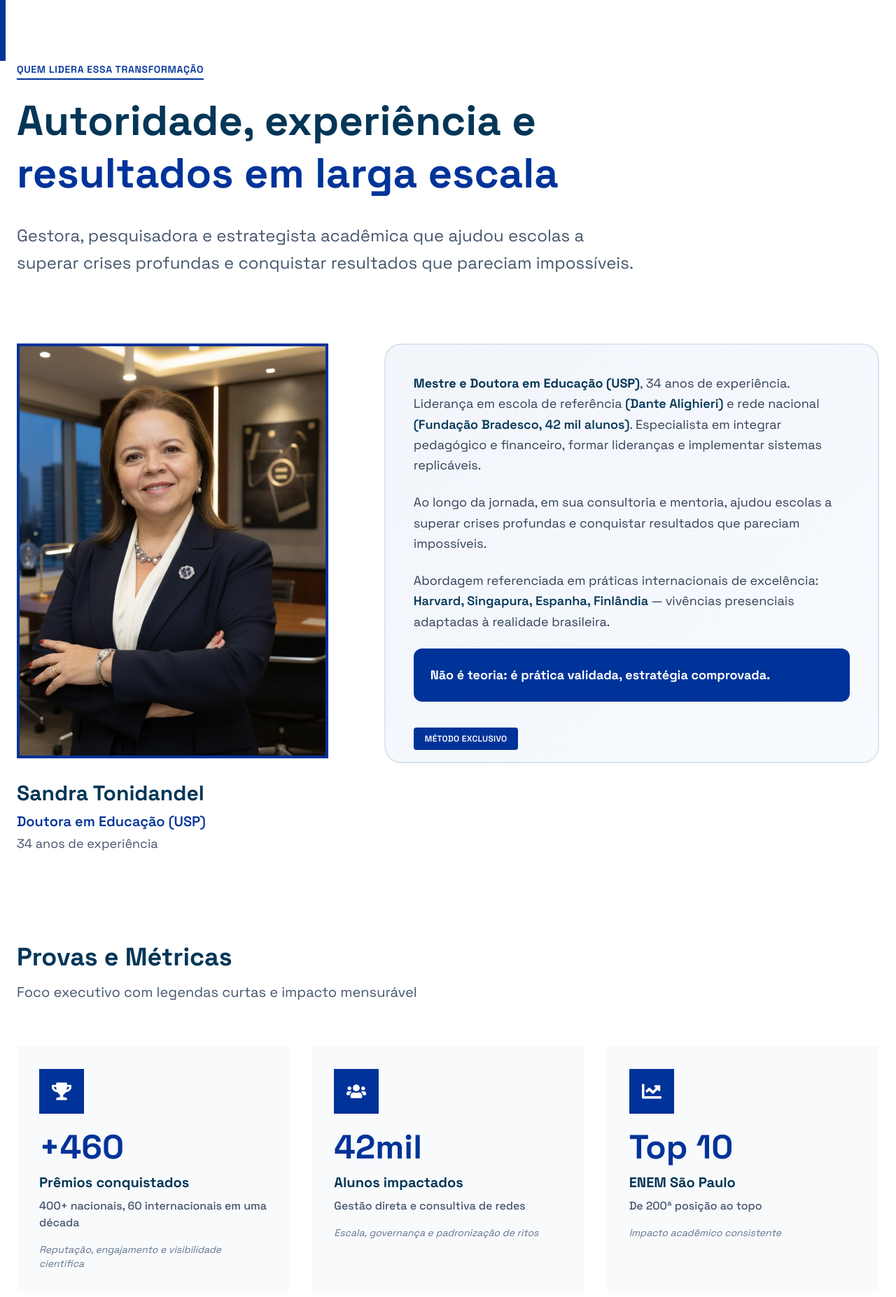
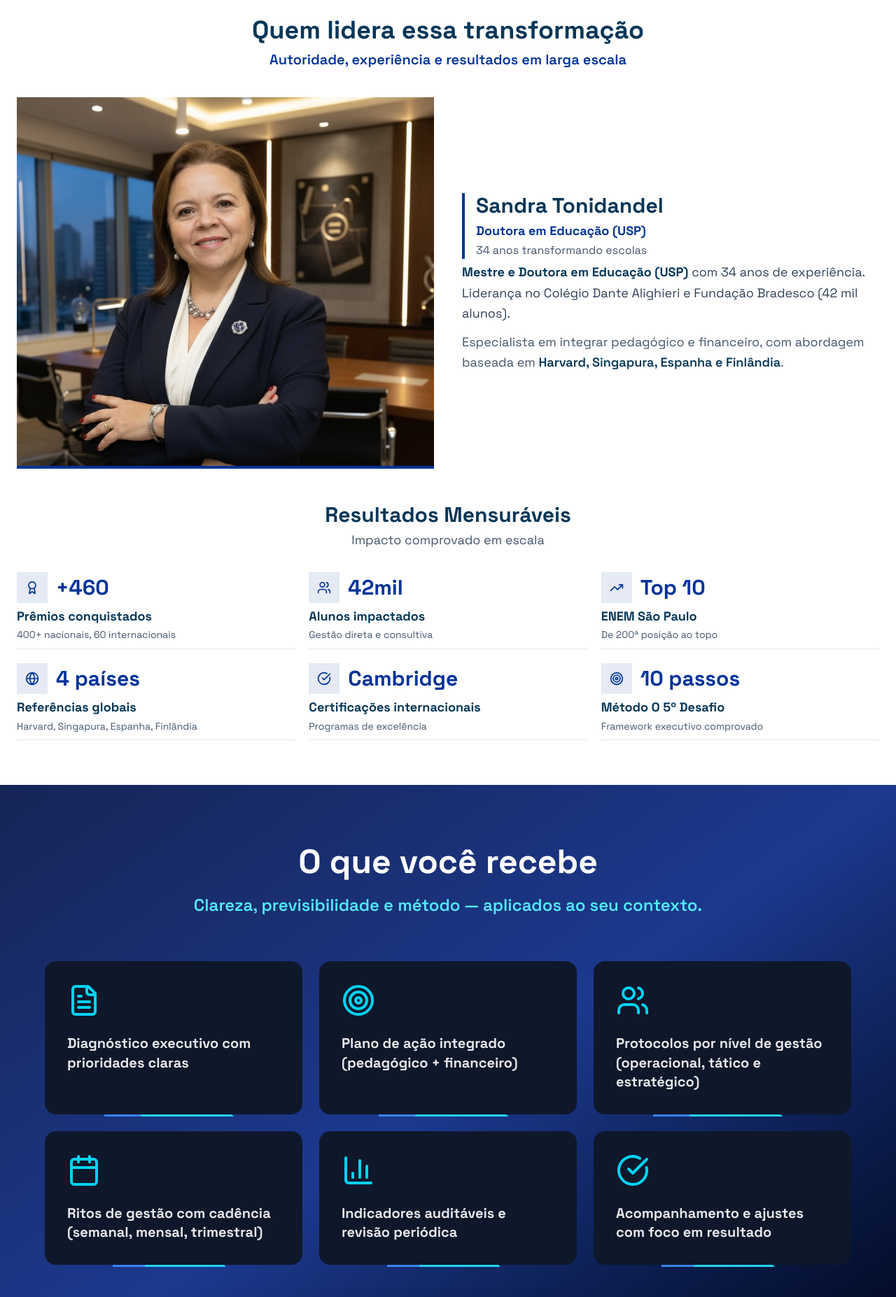
Before and after one commit to iagosoave/lp-sandra-amostra, a React (Vite) app: page / in a window 1280 px wide. Shown: the part 2360-4214 px from the top of the page at 70% size. Built offline with nearby package versions, Linux system fonts and the light colour scheme.

Commit message:
first commit

```diff
--- a/src/components/AboutSection.jsx
+++ b/src/components/AboutSection.jsx
@@ -1,286 +1,174 @@
 import React from 'react';
 import sandraPhoto from './sandra.jpeg';
-import { motion, useScroll, useTransform } from 'framer-motion';
-import { FaTrophy, FaUsers, FaChartLine, FaGlobe, FaCertificate, FaClipboardCheck } from 'react-icons/fa';
+import { motion } from 'framer-motion';
+import { Award, Users, TrendingUp, Globe, CheckCircle, Target } from 'lucide-react';
 
 const AboutSection = () => {
-  const sectionRef = React.useRef(null);
-  const { scrollYProgress } = useScroll({
-    target: sectionRef,
-    offset: ["start end", "end start"]
-  });
-
-  const y = useTransform(scrollYProgress, [0, 1], [50, -50]);
-
   const metrics = [
     {
-      icon: FaTrophy,
+      icon: Award,
       number: '+460',
       title: 'Prêmios conquistados',
-      subtitle: '400+ nacionais, 60 internacionais em uma década',
-      detail: 'Reputação, engajamento e visibilidade científica'
+      subtitle: '400+ nacionais, 60 internacionais'
     },
     {
-      icon: FaUsers,
+      icon: Users,
       number: '42mil',
       title: 'Alunos impactados',
-      subtitle: 'Gestão direta e consultiva de redes',
-      detail: 'Escala, governança e padronização de ritos'
+      subtitle: 'Gestão direta e consultiva'
     },
     {
-      icon: FaChartLine,
+      icon: TrendingUp,
       number: 'Top 10',
       title: 'ENEM São Paulo',
-      subtitle: 'De 200ª posição ao topo',
-      detail: 'Impacto acadêmico consistente'
+      subtitle: 'De 200ª posição ao topo'
     },
     {
-      icon: FaGlobe,
+      icon: Globe,
       number: '4 países',
       title: 'Referências globais',
-      subtitle: 'Harvard, Singapura, Espanha, Finlândia',
-      detail: 'Credenciais e padrões globais'
+      subtitle: 'Harvard, Singapura, Espanha, Finlândia'
     },
     {
-      icon: FaCertificate,
+      icon: CheckCircle,
       number: 'Cambridge',
-      title: 'Certificações',
-      subtitle: 'Programas internacionais',
-      detail: 'Credenciais e padrões globais'
+      title: 'Certificações internacionais',
+      subtitle: 'Programas de excelência'
     },
     {
-      icon: FaClipboardCheck,
-      number: 'Rubricas',
-      title: 'Avaliação processual',
-      subtitle: 'Ganhos mensuráveis em aprendizagem',
-      detail: 'Método e indicadores pedagógicos'
+      icon: Target,
+      number: '10 passos',
+      title: 'Método O 5º Desafio',
+      subtitle: 'Framework executivo comprovado'
     }
   ];
 
   return (
-    <section ref={sectionRef} className="relative bg-white py-24 md:py-32 overflow-hidden">
+    <section className="bg-white py-12 md:py-16">
+      <div className="max-w-7xl mx-auto px-6">
 
-      {/* Minimal decorative accent */}
-      <div className="absolute top-0 left-0 w-2 h-32 bg-[#003399]"></div>
-      <div className="absolute bottom-0 right-0 w-2 h-32 bg-[#003399]"></div>
-
-      <div className="max-w-7xl mx-auto px-6 relative z-10">
-
-        {/* Section intro */}
-        <motion.div
-          className="mb-24"
-          initial={{ opacity: 0 }}
-          whileInView={{ opacity: 1 }}
-          viewport={{ once: true, margin: "-100px" }}
-          transition={{ duration: 1 }}
-        >
-          <motion.div
-            className="mb-6"
+        {/* Título da seção */}
+        <div className="text-center mb-10">
+          <motion.h2
+            className="text-3xl md:text-4xl font-extrabold text-[#033657] mb-2"
             initial={{ opacity: 0, y: 20 }}
             whileInView={{ opacity: 1, y: 0 }}
             viewport={{ once: true }}
+            transition={{ duration: 0.6 }}
+          >
+            Quem lidera essa transformação
+          </motion.h2>
+          <motion.p
+            className="text-lg md:text-xl text-[#003399] font-semibold"
+            initial={{ opacity: 0, y: 20 }}
+            whileInView={{ opacity: 1, y: 0 }}
+            viewport={{ once: true }}
+            transition={{ duration: 0.6, delay: 0.1 }}
+          >
+            Autoridade, experiência e resultados em larga escala
+          </motion.p>
+        </div>
+
+        {/* Conteúdo principal - Image Left + Info Right */}
+        <div className="grid grid-cols-1 lg:grid-cols-2 gap-6 lg:gap-10 mb-12">
+
+          {/* Coluna da imagem - ESQUERDA (SÓ A FOTO) */}
+          <motion.div
+            initial={{ opacity: 0, x: -30 }}
+            whileInView={{ opacity: 1, x: 0 }}
+            viewport={{ once: true }}
             transition={{ duration: 0.8 }}
           >
-            <span className="text-[#003399] font-semibold tracking-wider uppercase text-sm border-b-2 border-[#003399] pb-1">
-              Quem lidera essa transformação
-            </span>
+            <div className="relative">
+              <img
+                src={sandraPhoto}
+                alt="Sandra Tonidandel"
+                className="w-full h-auto object-cover"
+              />
+              <div className="absolute bottom-0 left-0 right-0 h-1 bg-[#003399]"></div>
+            </div>
           </motion.div>
 
-          <motion.h2
-            className="text-4xl md:text-5xl lg:text-6xl font-extrabold text-[#033657] leading-tight mb-8 max-w-4xl"
-            initial={{ opacity: 0, y: 30 }}
-            whileInView={{ opacity: 1, y: 0 }}
+          {/* Coluna de conteúdo - DIREITA */}
+          <motion.div
+            className="flex flex-col justify-center space-y-3"
+            initial={{ opacity: 0, x: 30 }}
+            whileInView={{ opacity: 1, x: 0 }}
             viewport={{ once: true }}
             transition={{ duration: 0.8, delay: 0.2 }}
           >
-            Autoridade, experiência e<br />
-            <span className="text-[#003399]">resultados em larga escala</span>
-          </motion.h2>
-
-          <motion.p
-            className="text-xl md:text-2xl text-slate-600 leading-relaxed max-w-4xl"
-            initial={{ opacity: 0, y: 20 }}
-            whileInView={{ opacity: 1, y: 0 }}
-            viewport={{ once: true }}
-            transition={{ duration: 0.8, delay: 0.4 }}
-          >
-            Gestora, pesquisadora e estrategista acadêmica que ajudou escolas
-            a superar crises profundas e conquistar resultados que pareciam impossíveis.
-          </motion.p>
-        </motion.div>
-
-        {/* Main content - Image and credentials */}
-        <div className="grid grid-cols-1 lg:grid-cols-5 gap-16 lg:gap-20 mb-32 items-start">
-
-          {/* Photo column */}
-          <motion.div
-            className="lg:col-span-2"
-            initial={{ opacity: 0, x: -40 }}
-            whileInView={{ opacity: 1, x: 0 }}
-            viewport={{ once: true, margin: "-100px" }}
-            transition={{ duration: 1, ease: "easeOut" }}
-          >
-            <div className="sticky top-24">
-              {/* Main image */}
-              <motion.div
-                className="relative aspect-[3/4] overflow-hidden mb-8"
-                whileHover={{ scale: 1.01 }}
-                transition={{ duration: 0.6 }}
-              >
-                <img
-                  src={sandraPhoto}
-                  alt="Sandra Tonidandel"
-                  className="w-full h-full object-cover"
-                />
-                {/* Simple border accent */}
-                <div className="absolute inset-0 border-4 border-[#003399] pointer-events-none"></div>
-              </motion.div>
-
-              {/* Info below image */}
-              <motion.div
-                initial={{ opacity: 0, y: 20 }}
-                whileInView={{ opacity: 1, y: 0 }}
-                viewport={{ once: true }}
-                transition={{ duration: 0.8, delay: 0.3 }}
-              >
-                <h3 className="text-3xl font-bold text-[#033657] mb-2">
+            {/* Info de Sandra EM CIMA DO TEXTO */}
+            <div className="border-l-4 border-[#003399] pl-4 mb-1">
+              <h3 className="text-2xl md:text-3xl font-bold text-[#033657] mb-1">
                 Sandra Tonidandel
               </h3>
-                <p className="text-[#003399] font-semibold text-xl mb-1">
+              <p className="text-[#003399] font-bold text-base md:text-lg mb-0.5">
                 Doutora em Educação (USP)
               </p>
-                <p className="text-slate-600 text-lg">
-                  34 anos de experiência
-                </p>
-              </motion.div>
-            </div>
-          </motion.div>
-
-          {/* Content column - COM SCROLL NO CARD */}
-          <div className="lg:col-span-3">
-            <motion.div
-              className="bg-gradient-to-br from-[#003399]/5 to-blue-50/50 rounded-3xl p-8 md:p-10 border-2 border-[#003399]/10 max-h-[600px] overflow-y-auto scrollbar-thin scrollbar-thumb-[#003399] scrollbar-track-gray-100"
-              initial={{ opacity: 0, y: 40 }}
-              whileInView={{ opacity: 1, y: 0 }}
-              viewport={{ once: true, margin: "-100px" }}
-              transition={{ duration: 0.8, delay: 0.2 }}
-            >
-              <div className="space-y-6">
-
-                <div>
-                  <p className="text-lg text-slate-700 leading-relaxed">
-                    <span className="font-bold text-[#033657]">Mestre e Doutora em Educação (USP)</span>, 34 anos de experiência. Liderança em escola de referência <span className="font-semibold text-[#033657]">(Dante Alighieri)</span> e rede nacional <span className="font-semibold text-[#033657]">(Fundação Bradesco, 42 mil alunos)</span>. Especialista em integrar pedagógico e financeiro, formar lideranças e implementar sistemas replicáveis.
+              <p className="text-slate-600 text-sm md:text-base">
+                34 anos transformando escolas
               </p>
             </div>
 
             <div>
-                  <p className="text-lg text-slate-700 leading-relaxed">
-                    Ao longo da jornada, em sua consultoria e mentoria, ajudou escolas a superar crises profundas e conquistar resultados que pareciam impossíveis.
+              <p className="text-base md:text-lg text-slate-700 leading-relaxed">
+                <span className="font-bold text-[#033657]">Mestre e Doutora em Educação (USP)</span> com 34 anos de experiência. Liderança no Colégio Dante Alighieri e Fundação Bradesco (42 mil alunos).
               </p>
             </div>
 
             <div>
-                  <p className="text-lg text-slate-700 leading-relaxed">
-                    Abordagem referenciada em práticas internacionais de excelência: <span className="font-semibold text-[#033657]">Harvard, Singapura, Espanha, Finlândia</span> — vivências presenciais adaptadas à realidade brasileira.
+              <p className="text-base md:text-lg text-slate-600 leading-relaxed">
+                Especialista em integrar pedagógico e financeiro, com abordagem baseada em <span className="font-semibold text-[#033657]">Harvard, Singapura, Espanha e Finlândia</span>.
+              </p>
+            </div>
+          </motion.div>
+        </div>
+
+        {/* Seção de métricas */}
+        <div>
+          <div className="text-center mb-8">
+            <h3 className="text-2xl md:text-3xl font-extrabold text-[#033657] mb-1">
+              Resultados Mensuráveis
+            </h3>
+            <p className="text-base md:text-lg text-slate-600">
+              Impacto comprovado em escala
             </p>
           </div>
 
-                <div className="bg-[#003399] p-6 rounded-xl">
-                  <p className="text-white text-lg font-bold">
-                    Não é teoria: é prática validada, estratégia comprovada.
-                  </p>
+          <div className="grid grid-cols-1 md:grid-cols-2 lg:grid-cols-3 gap-5">
+            {metrics.map((metric, index) => (
+              <motion.div
+                key={index}
+                initial={{ opacity: 0, y: 20 }}
+                whileInView={{ opacity: 1, y: 0 }}
+                viewport={{ once: true }}
+                transition={{ duration: 0.5, delay: index * 0.1 }}
+                className="group"
+              >
+                {/* Ícone e número */}
+                <div className="flex items-center space-x-3 mb-2">
+                  <div className="w-11 h-11 bg-[#003399]/10 group-hover:bg-[#003399] flex items-center justify-center transition-colors duration-300">
+                    <metric.icon className="w-5 h-5 text-[#003399] group-hover:text-white transition-colors duration-300" />
                   </div>
-
-                <div className="pt-4">
-                  <div className="mb-4">
-                    <span className="bg-[#003399] text-white px-4 py-2 text-xs font-semibold uppercase tracking-wide rounded">
-                      Método Exclusivo
-                    </span>
-                  </div>
-
-                  <h4 className="text-2xl md:text-3xl font-bold text-[#033657] mb-3">
-                    O 5º Desafio
-                  </h4>
-                  <p className="text-slate-700 text-lg leading-relaxed mb-3">
-                    Framework de <span className="font-bold text-[#033657]">10 passos</span> que leva escolas ao superávit estratégico — integrando gestão acadêmica, financeira e liderança.
-                  </p>
-                  <p className="text-[#003399] font-bold text-lg">
-                    Roteiro executivo comprovado
-                  </p>
-                </div>
-
-              </div>
-            </motion.div>
+                  <div className="text-2xl md:text-3xl font-bold text-[#003399]">
+                    {metric.number}
                   </div>
                 </div>
 
-        {/* Metrics section */}
-        <motion.div
-          initial={{ opacity: 0 }}
-          whileInView={{ opacity: 1 }}
-          viewport={{ once: true, margin: "-100px" }}
-          transition={{ duration: 1 }}
-        >
-          <motion.div
-            className="mb-16"
-            initial={{ opacity: 0, y: 30 }}
-            whileInView={{ opacity: 1, y: 0 }}
-            viewport={{ once: true }}
-            transition={{ duration: 0.8 }}
-          >
-            <h3 className="text-3xl md:text-4xl font-bold text-[#033657] mb-4">
-              Provas e Métricas
-            </h3>
-            <p className="text-xl text-slate-600 max-w-2xl">
-              Foco executivo com legendas curtas e impacto mensurável
-            </p>
-          </motion.div>
-
-          <div className="grid grid-cols-1 md:grid-cols-2 lg:grid-cols-3 gap-8">
-            {metrics.map((metric, index) => (
-              <motion.div
-                key={index}
-                initial={{ opacity: 0, y: 40 }}
-                whileInView={{ opacity: 1, y: 0 }}
-                viewport={{ once: true, margin: "-50px" }}
-                transition={{
-                  duration: 0.6,
-                  delay: index * 0.1,
-                  ease: "easeOut"
-                }}
-                whileHover={{ y: -8 }}
-                className="group bg-slate-50 p-8 transition-all duration-300"
-              >
-                {/* Icon */}
-                <div className="mb-6">
-                  <div className="w-16 h-16 bg-[#003399] flex items-center justify-center">
-                    <metric.icon className="w-7 h-7 text-white" />
-                  </div>
-                </div>
-
-                {/* Number */}
-                <div className="text-5xl font-bold text-[#003399] mb-3">
-                  {metric.number}
-                </div>
-
-                {/* Title */}
-                <h4 className="font-bold text-[#033657] text-xl mb-2">
+                {/* Conteúdo */}
+                <h4 className="font-bold text-[#033657] text-base md:text-lg mb-1 leading-tight">
                   {metric.title}
                 </h4>
-
-                {/* Subtitle */}
-                <p className="text-slate-600 mb-4 font-medium">
+                <p className="text-slate-600 text-sm leading-relaxed">
                   {metric.subtitle}
                 </p>
 
-                {/* Detail */}
-                <p className="text-sm text-slate-500 italic">
-                  {metric.detail}
-                </p>
+                {/* Linha de separação sutil */}
+                <div className="mt-2 h-px bg-slate-200 group-hover:bg-[#003399] transition-colors duration-300"></div>
               </motion.div>
             ))}
           </div>
-        </motion.div>
+        </div>
 
       </div>
     </section>
--- a/src/components/HeroSection.jsx
+++ b/src/components/HeroSection.jsx
@@ -95,13 +95,13 @@ const HeroSection = () => {
             </motion.p>
           </div>
 
-          {/* CTA Button - MELHORADO */}
+          {/* CTA Button - AJUSTADO PARA MOBILE */}
           <motion.div
             variants={fadeInUp}
             className="mt-6"
           >
             <motion.button
-              className="relative font-lato bg-[#003399] text-white font-bold px-8 py-4 rounded-full text-base w-full shadow-xl flex items-center justify-center space-x-3 overflow-hidden group"
+              className="relative font-lato bg-[#003399] text-white font-bold px-6 py-3.5 rounded-full text-sm w-full shadow-xl flex items-center justify-center space-x-2 overflow-hidden group"
               whileHover={{ scale: 1.03 }}
               whileTap={{ scale: 0.97 }}
               transition={{ type: "spring", stiffness: 400, damping: 25 }}
--- a/src/components/ProgramSection.jsx
+++ b/src/components/ProgramSection.jsx
@@ -44,45 +44,79 @@ const sectionContent = {
 //==================================================================
 const ProgramSection = () => {
   return (
-    <section className="bg-[#0D1A2E] py-20 md:py-24">
-      <div className="max-w-7xl mx-auto px-6">
+    <div className="min-h-screen bg-gradient-to-br from-blue-950 via-blue-900 to-slate-950 flex flex-col items-center justify-center px-4 sm:px-6 py-12 sm:py-16 md:py-20">
+      <style>
+        {`
+          @keyframes border-spin {
+            0% {
+              transform: rotate(0deg);
+            }
+            100% {
+              transform: rotate(360deg);
+            }
+          }
 
-        {/* Título e subtítulo */}
-        <div className="text-center mb-16">
-          <h2 className="text-4xl md:text-5xl font-extrabold text-white mb-4">
+          .animate-border-spin {
+            animation: border-spin 4s linear infinite;
+          }
+        `}
+      </style>
+
+      <div className="max-w-6xl w-full">
+        {/* Header */}
+        <div className="text-center mb-10 sm:mb-12 md:mb-16">
+          <h2 className="text-3xl sm:text-4xl md:text-5xl font-extrabold text-white mb-4 leading-tight px-2">
             {sectionContent.title}
           </h2>
-          <p className="text-xl md:text-2xl text-cyan-300 font-semibold">
+          <p className="text-lg sm:text-xl md:text-2xl text-cyan-300 font-semibold px-2">
             {sectionContent.subtitle}
           </p>
         </div>
 
-        {/* Grid de entregáveis */}
-        <div className="grid grid-cols-1 md:grid-cols-2 lg:grid-cols-3 gap-8 mb-16">
+        {/* Cards Grid */}
+        <div className="grid grid-cols-1 md:grid-cols-2 lg:grid-cols-3 gap-4 sm:gap-6 mb-10 sm:mb-12">
           {sectionContent.deliverables.map((deliverable, index) => (
             <motion.div
               key={index}
               initial={{ opacity: 0, y: 20 }}
-              whileInView={{ opacity: 1, y: 0 }}
-              viewport={{ once: true }}
-              transition={{ duration: 0.5, delay: index * 0.1 }}
-              whileHover={{ scale: 1.03, y: -8 }}
-              className="bg-slate-800/60 p-8 rounded-2xl shadow-lg border border-slate-700"
+              animate={{ opacity: 1, y: 0 }}
+              transition={{ delay: index * 0.15, duration: 0.6 }}
+              className="relative"
             >
-              <div className="text-cyan-400 mb-5">
-                <deliverable.icon className="w-12 h-12" />
+              {/* Animated border */}
+              <div className="absolute -inset-[3px] rounded-2xl overflow-hidden">
+                <div className="absolute inset-0 animate-border-spin"
+                     style={{
+                       background: 'conic-gradient(from 0deg, transparent 0deg 240deg, #22d3ee 240deg 300deg, #3b82f6 300deg 360deg)',
+                     }}
+                />
               </div>
-              <h3 className="text-xl font-bold text-white leading-snug">
-                {deliverable.title}
-              </h3>
+
+              {/* Card */}
+              <div className="relative bg-slate-900 rounded-2xl p-6 sm:p-8 h-full">
+                {/* Icon */}
+                <div className="mb-4 sm:mb-6">
+                  <deliverable.icon className="text-cyan-400 text-3xl sm:text-4xl w-12 h-12" />
+                </div>
+
+                {/* Text */}
+                <h3 className="text-white/90 text-base sm:text-xl font-bold leading-snug">
+                  {deliverable.title}
+                </h3>
+              </div>
             </motion.div>
           ))}
         </div>
 
         {/* CTA Button */}
-        <div className="flex justify-center">
+        <motion.div
+          initial={{ opacity: 0, y: 20 }}
+          animate={{ opacity: 1, y: 0 }}
+          transition={{ delay: 1.2, duration: 0.6 }}
+          className="flex justify-center"
+        >
           <motion.button
-            className="relative bg-[#003399] text-white font-bold py-5 px-10 rounded-full text-lg flex items-center space-x-3 shadow-2xl overflow-hidden group"
+            className="relative bg-[#003399] text-white font-bold py-4 sm:py-5 px-8 sm:px-10 rounded-full text-base sm:text-lg flex items-center space-x-3 shadow-2xl overflow-hidden group"
             whileHover={{ scale: 1.05, x: 5 }}
             whileTap={{ scale: 0.97 }}
             transition={{ type: "spring", stiffness: 400, damping: 25 }}
@@ -133,10 +167,10 @@ const ProgramSection = () => {
               <ArrowRight className="w-6 h-6" />
             </motion.div>
           </motion.button>
-        </div>
+        </motion.div>
 
       </div>
-    </section>
+    </div>
   );
 };
 
```
Also changed, not shown: src/components/sandra.jpeg. Lines whose indentation alone changed are shown as unchanged.
